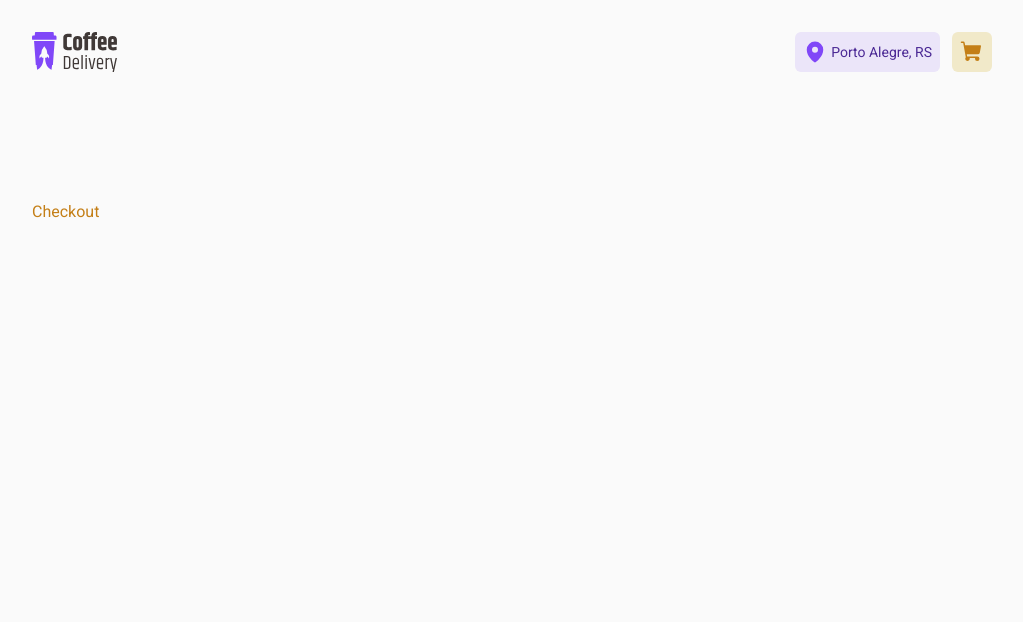
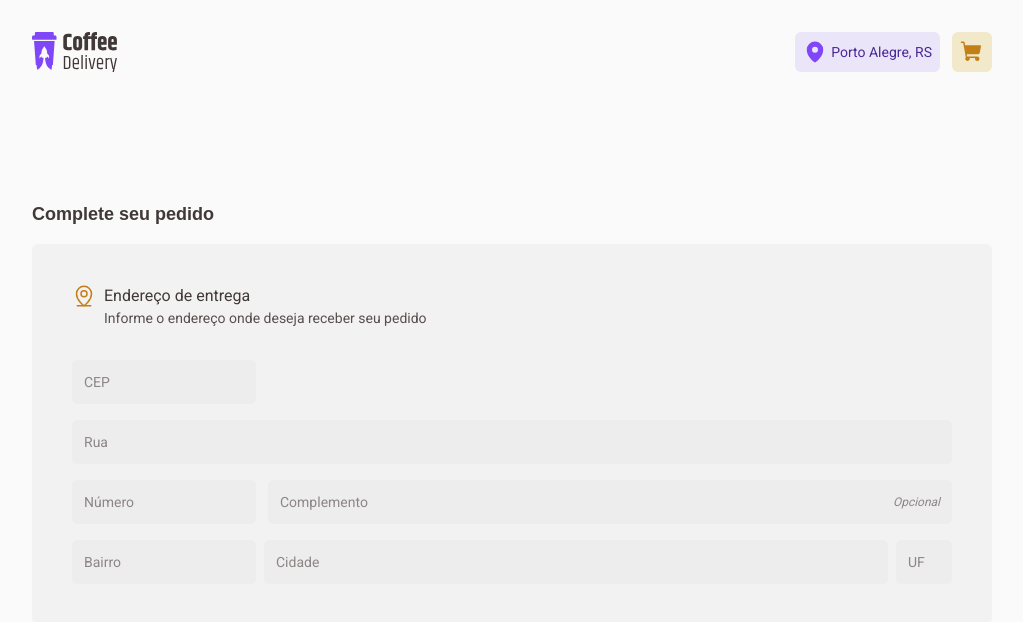
Before and after one commit to LeonardoSPereira/Coffe-Delivery, a React (Vite) app: page /checkout in a window 1280 px wide. Shown: the top 622 px of the page, without its empty margins (128-1151 px from the left). Built offline with nearby package versions, Linux system fonts and the light colour scheme.

Commit message:
created: checkout page address form

```diff
--- a/src/main.tsx
+++ b/src/main.tsx
@@ -10,7 +10,7 @@ ReactDOM.createRoot(document.getElementById('root')!).render(
   <React.StrictMode>
     <BrowserRouter>
       <CartProvider>
-        <Toaster position="top-right" richColors closeButton />
+        <Toaster richColors closeButton />
         <Router />
       </CartProvider>
     </BrowserRouter>
--- a/src/pages/Checkout.tsx
+++ b/src/pages/Checkout.tsx
@@ -1,26 +1,94 @@
+import { MapPinLine } from 'phosphor-react'
 import { Header } from '../components/Header'
 import { useCart } from '../contexts/CartContext'
+import { useState } from 'react'
 
 export function Checkout() {
   const { cart } = useCart()
+  const [cep, setCep] = useState('')
   console.log(cart)
+
+  function handleCepChange(event: React.ChangeEvent<HTMLInputElement>) {
+    const inputValue = event.target.value
+
+    const digitsOnly = inputValue.replace(/\D/g, '')
+
+    const formattedCepValue = digitsOnly.replace(/^(\d{5})(\d{3})$/, '$1-$2')
+
+    setCep(formattedCepValue)
+  }
 
   return (
     <div>
       <Header />
 
       <main className="w-screen overflow-hidden px-40 py-24">
-        <h1 className="text-yellow-dark font-roboto">Checkout</h1>
-        <div>
-          {cart.products.map((product) => (
-            <div key={product.id}>
-              <img src={product.imgPath} alt={product.title} />
-              <h3>{product.title}</h3>
-              <p>{product.price}</p>
-              <p>{product.quantity}</p>
+        <section>
+          <h2 className="text-base-subtitle font-baloo text-lg font-bold mb-4">
+            Complete seu pedido
+          </h2>
+          <form className="flex flex-col items-start justify-center gap-4 p-10 rounded-md bg-base-card">
+            <div className="flex items-start gap-2 mb-4">
+              <MapPinLine size={24} className="text-yellow-dark" />
+              <div className="flex flex-col">
+                <h3 className="text-base-subtitle">Endereço de entrega</h3>
+                <p className="text-base-text text-sm">
+                  Informe o endereço onde deseja receber seu pedido
+                </p>
+              </div>
             </div>
-          ))}
-        </div>
+
+            <input
+              className="p-3 rounded-md bg-base-input text-sm text-base-text placeholder-base-label focus:outline-none"
+              type="text"
+              placeholder="CEP"
+              maxLength={9}
+              value={cep}
+              onChange={handleCepChange}
+            />
+            <input
+              className="w-full p-3 rounded-md bg-base-input text-sm text-base-text placeholder-base-label focus:outline-none"
+              type="text"
+              placeholder="Rua"
+            />
+
+            <div className="w-full flex items-center gap-3">
+              <input
+                className="p-3 rounded-md bg-base-input text-sm text-base-text placeholder-base-label focus:outline-none"
+                type="number"
+                min={0}
+                placeholder="Número"
+              />
+              <div className="flex w-full items-center justify-between p-3 rounded-md bg-base-input text-sm text-base-text placeholder-base-label focus:outline-none">
+                <input
+                  className="bg-base-input text-sm text-base-text placeholder-base-label focus:outline-none"
+                  type="text"
+                  placeholder="Complemento"
+                />
+                <span className="text-base-label text-xs italic">Opcional</span>
+              </div>
+            </div>
+
+            <div className="w-full flex gap-2 item justify-around">
+              <input
+                className="w-48 p-3 rounded-md bg-base-input text-sm text-base-text placeholder-base-label focus:outline-none"
+                type="text"
+                placeholder="Bairro"
+              />
+              <input
+                className="w-full p-3 rounded-md bg-base-input text-sm text-base-text placeholder-base-label focus:outline-none"
+                type="text"
+                placeholder="Cidade"
+              />
+              <input
+                className="w-14 p-3 rounded-md bg-base-input text-sm text-base-text placeholder-base-label focus:outline-none"
+                type="text"
+                max={2}
+                placeholder="UF"
+              />
+            </div>
+          </form>
+        </section>
       </main>
     </div>
   )
```
